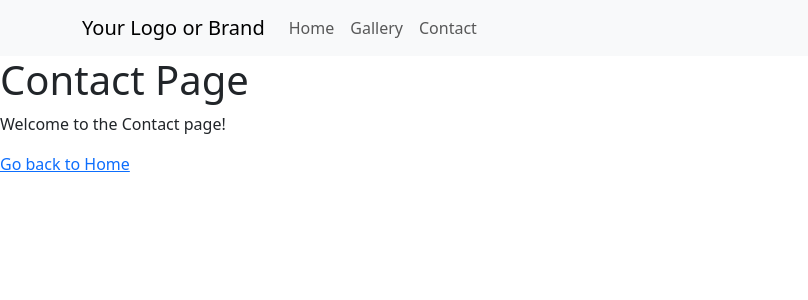
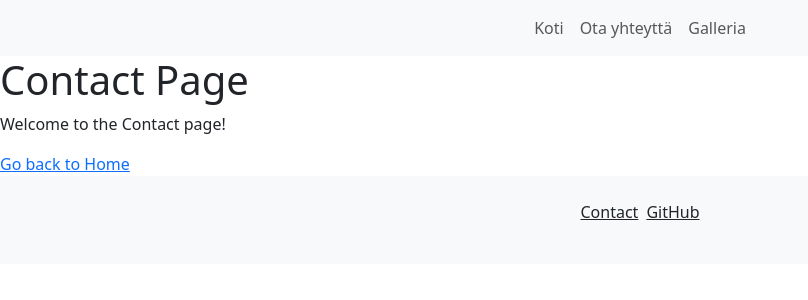
Before and after one commit to AkseliRaj/CV-Website, a React (Create React App) app: page /Contact in a window 1280 px wide. Shown: the top 300 px of the page, without its empty margins (0-808 px from the left). Built offline with nearby package versions, Linux system fonts and the light colour scheme.

Commit message:
Added footer

```diff
--- a/src/App.js
+++ b/src/App.js
@@ -3,6 +3,7 @@ import { BrowserRouter as Router, Routes, Route } from 'react-router-dom';
 
 //Components
 import NavigationBar from './components/NavigationBar';
+import Footer from './components/Footer';
 
 // Pages
 import Home from "./pages/Home";
@@ -19,6 +20,7 @@ function App() {
         <Route path="/Gallery" element={<Gallery />} />
         <Route path="/Contact" element={<Contact />} />
       </Routes>
+      <Footer />
     </Router>
   );
 }
--- /dev/null
+++ b/src/components/Footer.js
@@ -0,0 +1,21 @@
+import React from 'react';
+import { Link } from 'react-router-dom';
+
+const Footer = () => {
+  return (
+    <footer className="bg-light p-4 text-center">
+      <div>
+        <ul className="list-inline">
+          <li className="list-inline-item">
+            <Link to="/Contact" className='text-dark'>Contact</Link>
+          </li>
+          <li className="list-inline-item">
+            <a href="https://github.com/your-github-username" className='text-dark'>GitHub</a>
+          </li>
+        </ul>
+      </div>
+    </footer>
+  );
+};
+
+export default Footer;
--- a/src/components/NavigationBar.js
+++ b/src/components/NavigationBar.js
@@ -6,35 +6,21 @@ const NavigationBar = () => {
   return (
     <nav className="navbar navbar-expand-lg navbar-light bg-light">
       <div className="container">
-        <Link className="navbar-brand" to="/">
-          Your Logo or Brand
-        </Link>
-        <button
-          className="navbar-toggler"
-          type="button"
-          data-toggle="collapse"
-          data-target="#navbarNav"
-          aria-controls="navbarNav"
-          aria-expanded="false"
-          aria-label="Toggle navigation"
-        >
-          <span className="navbar-toggler-icon"></span>
-        </button>
         <div className="collapse navbar-collapse" id="navbarNav">
-          <ul className="navbar-nav">
+          <ul className="navbar-nav mx-auto">
             <li className="nav-item">
               <Link className="nav-link" to="/">
-                Home
+                Koti
+              </Link>
+            </li>
+            <li className="nav-item">
+              <Link className="nav-link" to="/Contact">
+                Ota yhteyttä
               </Link>
             </li>
             <li className="nav-item">
               <Link className="nav-link" to="/Gallery">
-                Gallery
-              </Link>
-            </li>
-            <li className="nav-item">
-              <Link className="nav-link" to="/Contact">
-                Contact
+                Galleria
               </Link>
             </li>
           </ul>
```
